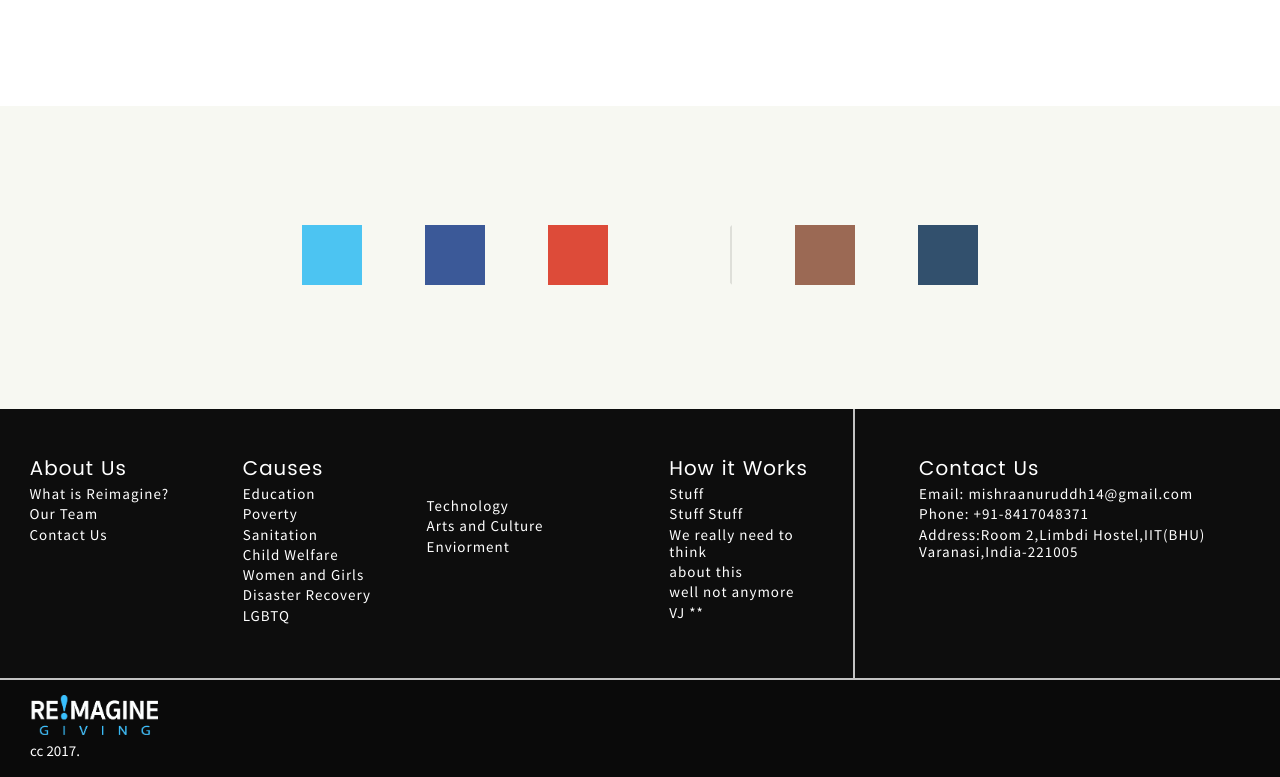
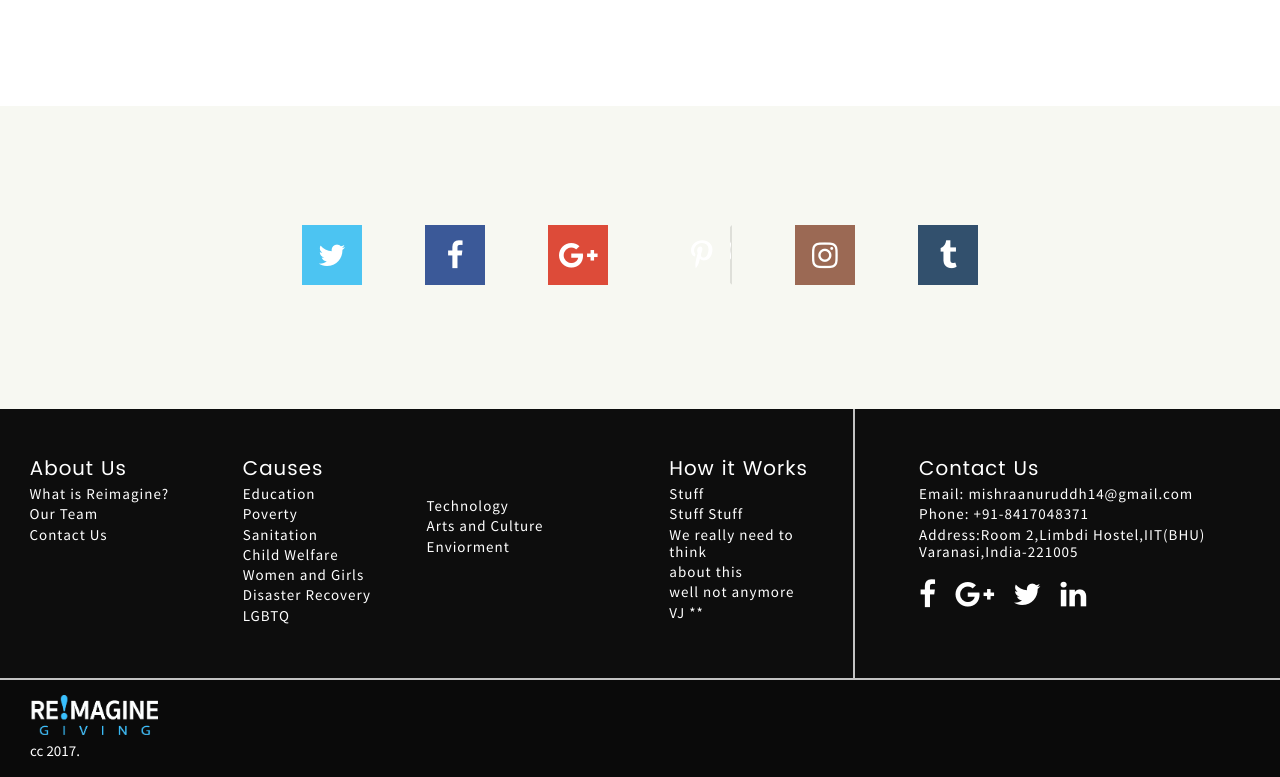
Before and after one commit to old-M0nk/reimaginegiving, a Django app: template templates/checkOut.html in a window 1280 px wide. Shown: the part 951-1728 px from the top of the page. Run offline with Django 3.2, Linux system fonts and the light colour scheme; data comes from the database, SQL or seed files in the repository; tables that the repository leaves empty hold one stand-in row (values such as "Sample post"); the template is opened without the code that fills it: values that come from a table or form of the project are taken from there, most other values are stand-ins (such as "Sample title", 1, 10 or a date in 2020); some libraries are stand-ins or nearby versions.

Commit message:
Final Changes

```diff
--- a/static/common.css
+++ b/static/common.css
@@ -1,11 +1,11 @@
 @font-face {
 	font-family:'FontAwesome';
-	src:url("https://use.fontawesome.com/751caf333d.js");
+	src:url('Fonts/FontAwesome.otf')format('opentype');
 }
 @font-face {
     font-family: Poppins-Bold;
     font-weight: 700;
-    src: url(https://fonts.googleapis.com/css?family=Poppins:700);
+    src: url('Fonts/Poppins/Poppins-Bold.ttf')format('truetype');
 }
 @font-face {
     font-family: Poppins-Light;
```
